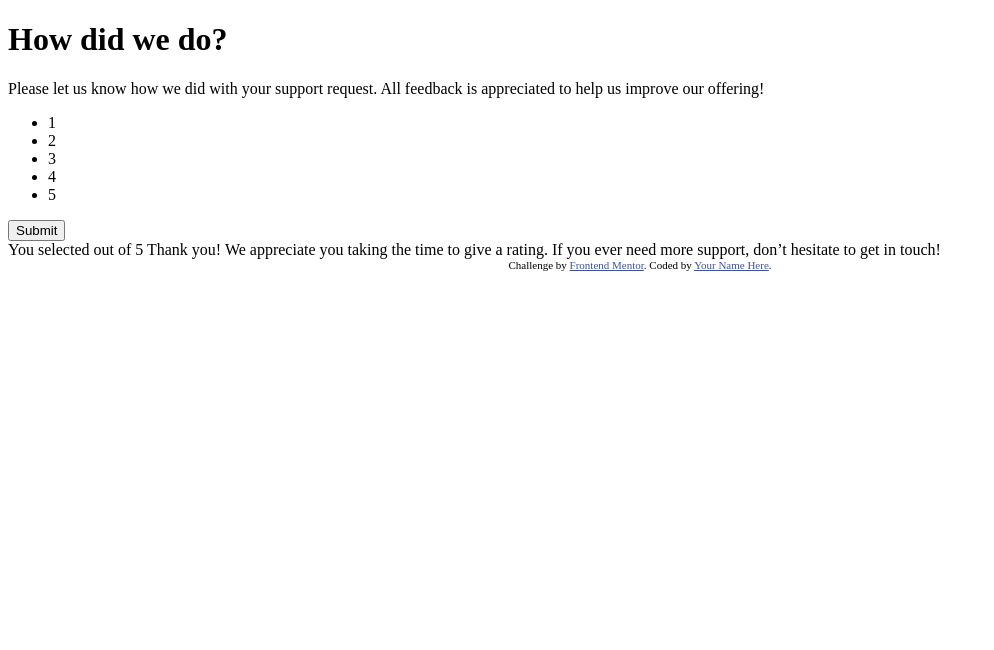
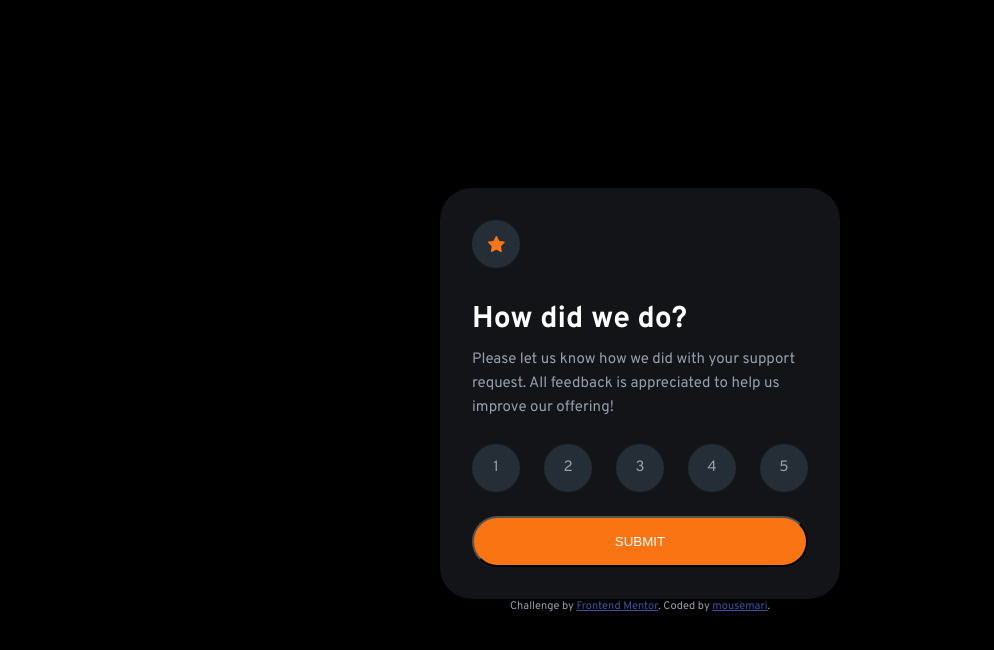
Before and after one commit to mousemari/interactive-rating-component-main, a plain HTML site: page index.html in a window 1280 px wide. Shown: the whole page, without its empty margins (0-994 px from the left). Drawn offline with Linux system fonts and the light colour scheme.

Commit message:
add css static

```diff
--- a/index.html
+++ b/index.html
@@ -5,6 +5,10 @@
     <meta name="viewport" content="width=device-width, initial-scale=1.0" />
     <!-- displays site properly based on user's device -->
 
+    <link
+      href="https://fonts.googleapis.com/css2?family=Overpass:wght@400;700&display=swap"
+      rel="stylesheet"
+    />
     <link
       rel="icon"
       type="image/png"
@@ -23,15 +27,96 @@
       .attribution a {
         color: hsl(228, 45%, 44%);
       }
+
+      * {
+        margin: 0;
+        padding: 0;
+        box-sizing: border-box;
+      }
+      body {
+        background-color: black;
+      }
+      .wrapper {
+        display: flex;
+        flex-direction: column;
+        justify-content: center;
+        align-items: center;
+        height: 100vh;
+        font-size: 15px;
+        font-family: 'Overpass', sans-serif;
+        color: hsl(217, 12%, 63%);
+      }
+
+      .card {
+        background-color: hsl(216, 12%, 8%);
+        margin: 0 auto;
+        padding: 2rem;
+        width: 25rem;
+        align-self: center;
+        border-radius: 2rem;
+        line-height: 1.5rem;
+      }
+
+      .pic {
+        height: 3rem;
+        width: 3rem;
+        margin-bottom: 2.5rem;
+        text-align: center;
+        line-height: 3rem;
+        background-image: url('images/icon-star.svg');
+        background-repeat: no-repeat;
+        background-position: center;
+        background-color: hsl(213, 19%, 18%);
+        border-radius: 50%;
+      }
+
+      h1 {
+        color: hsl(0, 0%, 100%);
+        margin: 1rem 0;
+      }
+
+      .rate {
+        display: flex;
+        list-style: none;
+        justify-content: space-between;
+        padding: 0;
+        margin: 1.5rem auto;
+      }
+
+      .rate > li {
+        /* margin: 0.6rem; */
+        height: 3rem;
+        width: 3rem;
+        text-align: center;
+        line-height: 3rem;
+        /* padding: 1rem; */
+        background-color: hsl(213, 19%, 18%);
+        border-radius: 50%;
+      }
+
+      button {
+        background-color: hsl(25, 97%, 53%);
+        color: hsl(0, 0%, 100%);
+        text-transform: uppercase;
+        border-radius: 2rem;
+        padding: 1rem;
+        align-self: center;
+        width: 100%;
+      }
+      .selected {
+        display: none;
+      }
     </style>
   </head>
   <body>
     <!-- Rating state start -->
     <div class="wrapper">
+      <div class="card">
+        <div class="pic"></div>
         <h1>How did we do?</h1>
         <p>
-        Please let us know how we did with your support request. All feedback is
-        appreciated to help us improve our offering!
+          Please let us know how we did with your support request. All feedback
+          is appreciated to help us improve our offering!
         </p>
         <ul class="rate">
           <li>1</li>
@@ -46,11 +131,12 @@
       <!-- Rating state end -->
 
       <!-- Thank you state start -->
-
+      <div class="selected">
         You selected
         <!-- Add rating here -->
-    out of 5 Thank you! We appreciate you taking the time to give a rating. If
-    you ever need more support, don’t hesitate to get in touch!
+        out of 5 Thank you! We appreciate you taking the time to give a rating.
+        If you ever need more support, don’t hesitate to get in touch!
+      </div>
 
       <!-- Thank you state end -->
 
@@ -58,7 +144,8 @@
         Challenge by
         <a href="https://www.frontendmentor.io?ref=challenge" target="_blank"
           >Frontend Mentor</a
-      >. Coded by <a href="#">Your Name Here</a>.
+        >. Coded by <a href="#">mousemari</a>.
+      </div>
     </div>
   </body>
 </html>
```
Lines whose indentation alone changed are shown as unchanged.
